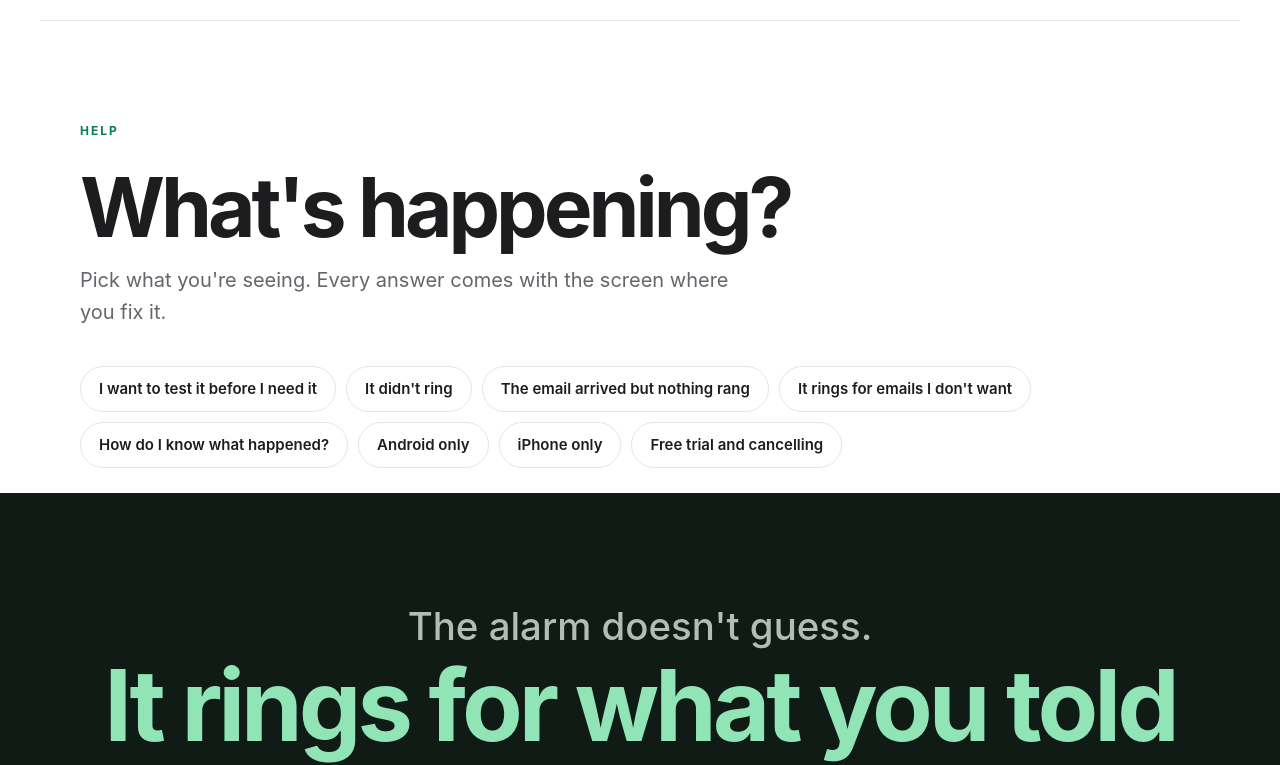
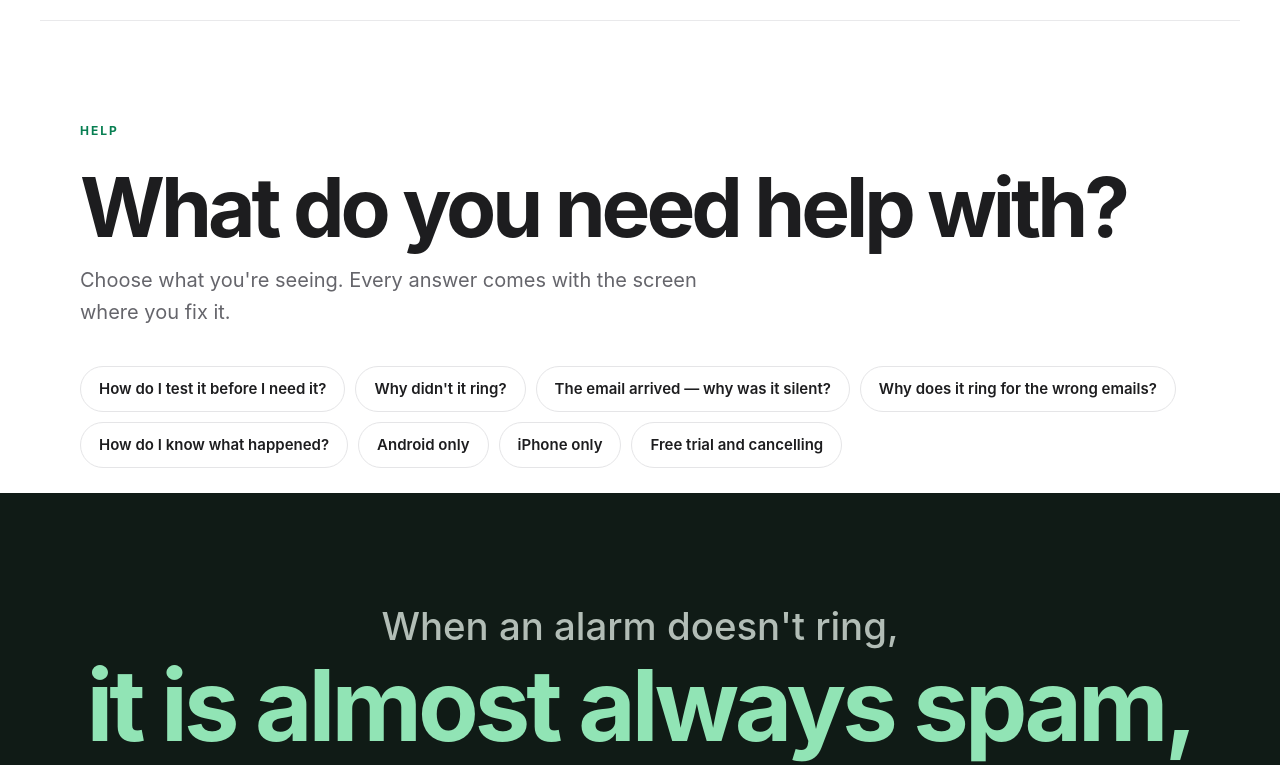
Before and after one commit to lucianoreverberi-gif/email-alarm, a plain HTML site: page web/help/index.html in a window 1280 px wide. Shown: the part 59-824 px from the top of the page. Drawn offline with Linux system fonts and the light colour scheme.

Commit message:
Hacer en ingles los dos arreglos de la pagina de ayuda que no eran de idioma
De las tres cosas que Luciano marco en espanol, dos no eran de traduccion sino
de contenido, asi que estaban igual de mal en ingles.

La banda del medio decia "The alarm doesn't guess / It rings for what you told
it to expect": no informa nada y le echa la culpa al que llego con un problema.
Ahora adelanta la respuesta, "When an alarm doesn't ring, it is almost always
spam, the sender, or the schedule", que es lo que la pagina desarrolla.

Los sintomas pasan a ser preguntas, igual que en espanol: "It didn't ring" ->
"Why didn't it ring?". En ingles la forma natural no es agregarle el signo a la
afirmacion sino empezar por "why", asi que no es una traduccion literal del
cambio en espanol.

El titular pasa de "What's happening?" a "What do you need help with?".

El registro no se toco: ahi no habia regionalismos que limpiar.

Co-Authored-By: Claude Opus 5 <noreply@anthropic.com>

```diff
--- a/web/help/index.html
+++ b/web/help/index.html
@@ -36,16 +36,16 @@
     <main>
       <section class="contenedor seccion">
         <span class="eyebrow">HELP</span>
-        <h1>What's happening?</h1>
+        <h1>What do you need help with?</h1>
         <p class="bajada">
-          Pick what you're seeing. Every answer comes with the screen where you
+          Choose what you're seeing. Every answer comes with the screen where you
           fix it.
         </p>
         <ul class="indice">
-          <li><a href="#test">I want to test it before I need it</a></li>
-          <li><a href="#no-ring">It didn't ring</a></li>
-          <li><a href="#schedule">The email arrived but nothing rang</a></li>
-          <li><a href="#too-much">It rings for emails I don't want</a></li>
+          <li><a href="#test">How do I test it before I need it?</a></li>
+          <li><a href="#no-ring">Why didn't it ring?</a></li>
+          <li><a href="#schedule">The email arrived — why was it silent?</a></li>
+          <li><a href="#too-much">Why does it ring for the wrong emails?</a></li>
           <li><a href="#log">How do I know what happened?</a></li>
           <li><a href="#android">Android only</a></li>
           <li><a href="#iphone">iPhone only</a></li>
@@ -55,8 +55,8 @@
 
       <section class="tesis">
         <div class="contenedor">
-          <p class="debil">The alarm doesn't guess.</p>
-          <p class="fuerte">It rings for what you told it to expect.</p>
+          <p class="debil">When an alarm doesn't ring,</p>
+          <p class="fuerte">it is almost always spam, the sender, or the schedule.</p>
         </div>
       </section>
 
@@ -121,7 +121,7 @@
 
       <section class="contenedor seccion sintoma" id="no-ring">
         <div>
-          <h2>It didn't ring</h2>
+          <h2>Why didn't it ring?</h2>
           <p class="bajada">
             It is almost always one of these four, in that order. The first
             three are fixed in the alarm editor.
@@ -198,7 +198,7 @@
 
       <section class="contenedor seccion sintoma" id="schedule">
         <div>
-          <h2>The email arrived but nothing rang</h2>
+          <h2>The email arrived — why was it silent?</h2>
           <p class="bajada">
             If recent activity shows the email but nothing rang, the likely
             answer is that the alarm was outside its own hours.
@@ -257,7 +257,7 @@
 
       <section class="contenedor seccion sintoma" id="too-much">
         <div>
-          <h2>It rings for emails I don't want</h2>
+          <h2>Why does it ring for the wrong emails?</h2>
           <p class="bajada">
             That happens when the alarm is wider than you thought. There is one
             difference between the two phones worth knowing.
```
